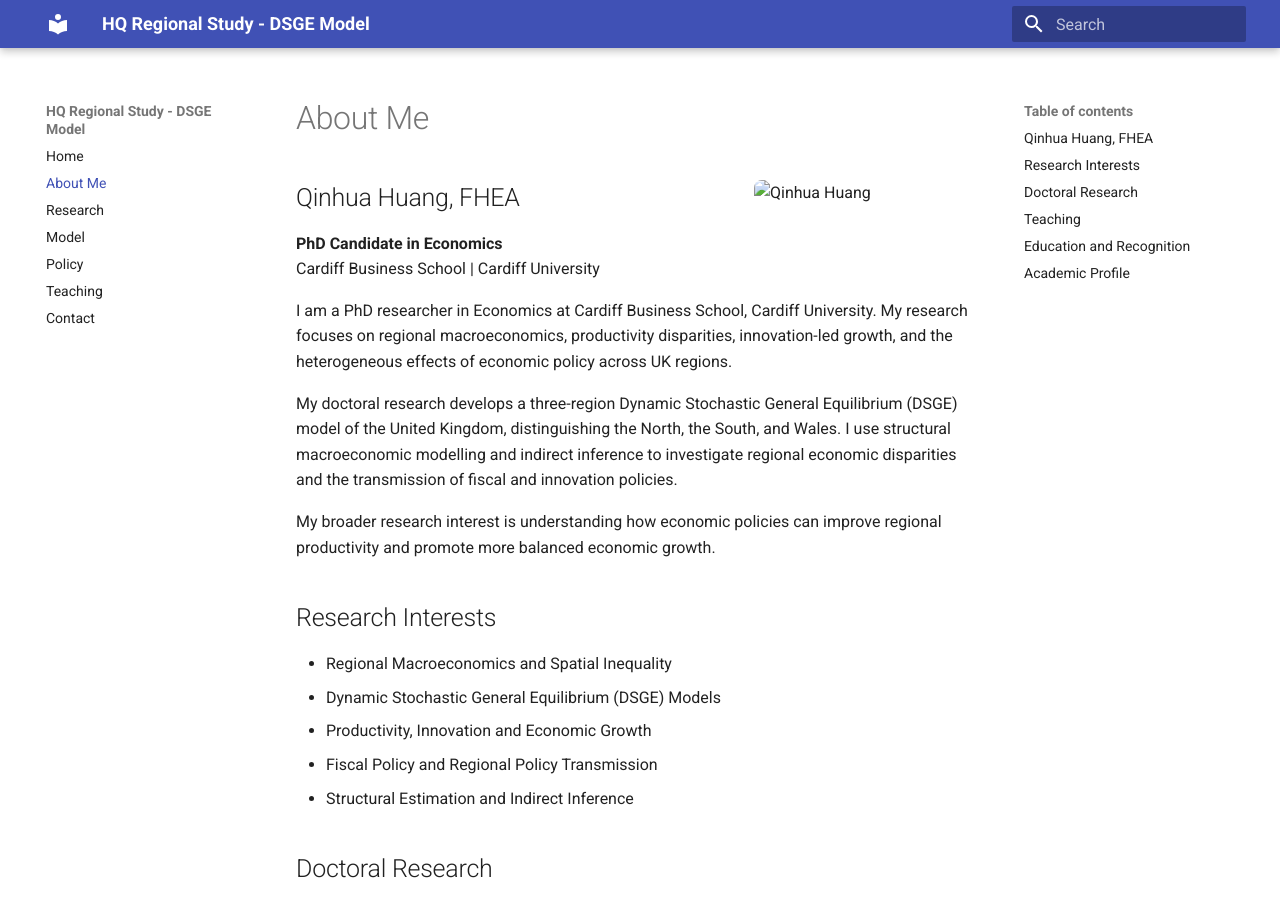
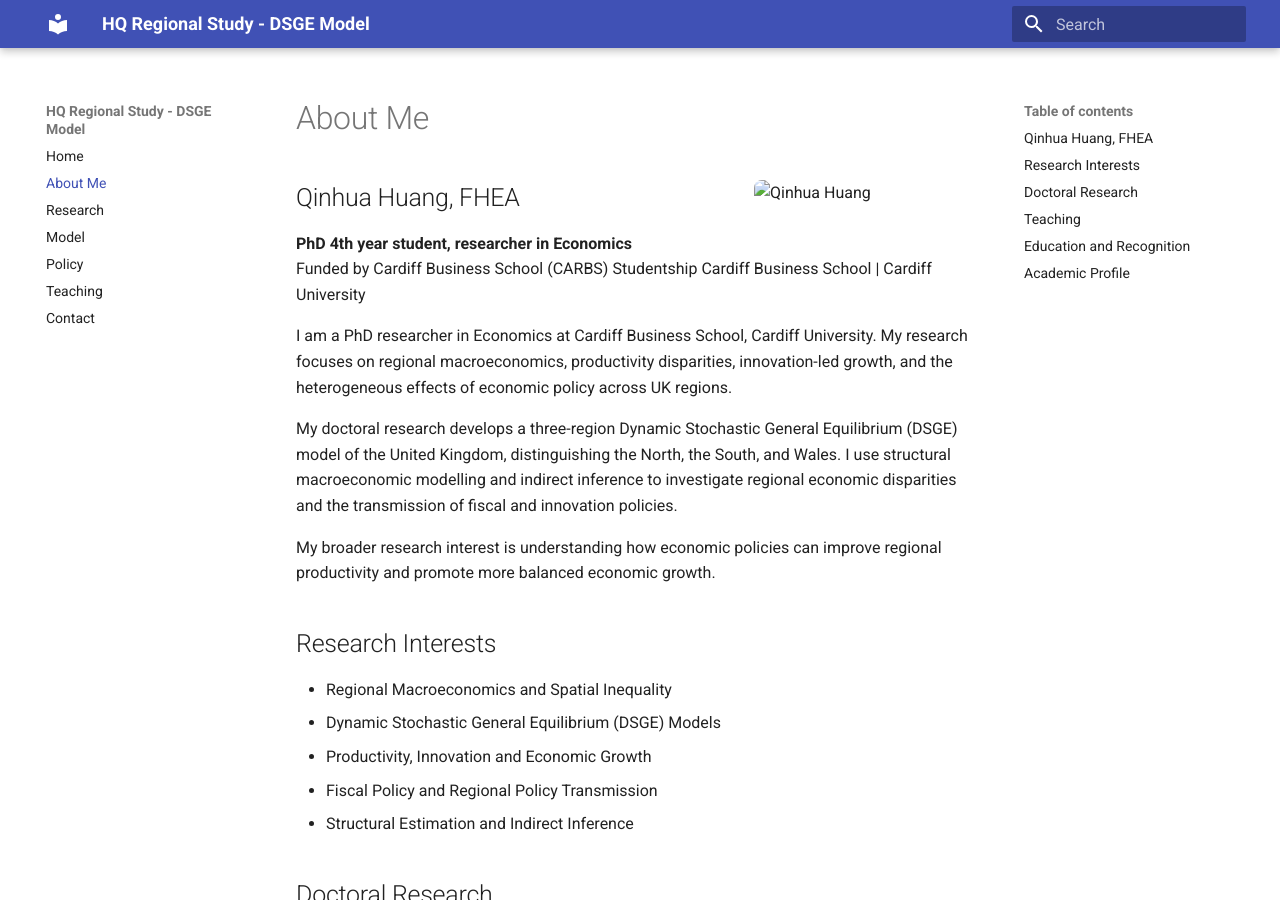
Before and after one commit to macro-structures/regional-dsge, an MkDocs documentation site: the page built from docs/about.md, in a window 1280 px wide and 900 px high. Built offline with MkDocs 1.6.1 and Material for MkDocs 9.7.7, drawn with Linux system fonts in a browser that asks for light colours.

Commit message:
Update about.md

```diff
--- a/docs/about.md
+++ b/docs/about.md
@@ -11,7 +11,8 @@
 ## Qinhua Huang, FHEA
 
 
-**PhD Candidate in Economics**
+**PhD 4th year student, researcher in Economics**
+Funded by Cardiff Business School (CARBS) Studentship
 Cardiff Business School | Cardiff University
 
 I am a PhD researcher in Economics at Cardiff Business School, Cardiff University. My research focuses on regional macroeconomics, productivity disparities, innovation-led growth, and the heterogeneous effects of economic policy across UK regions.
```
